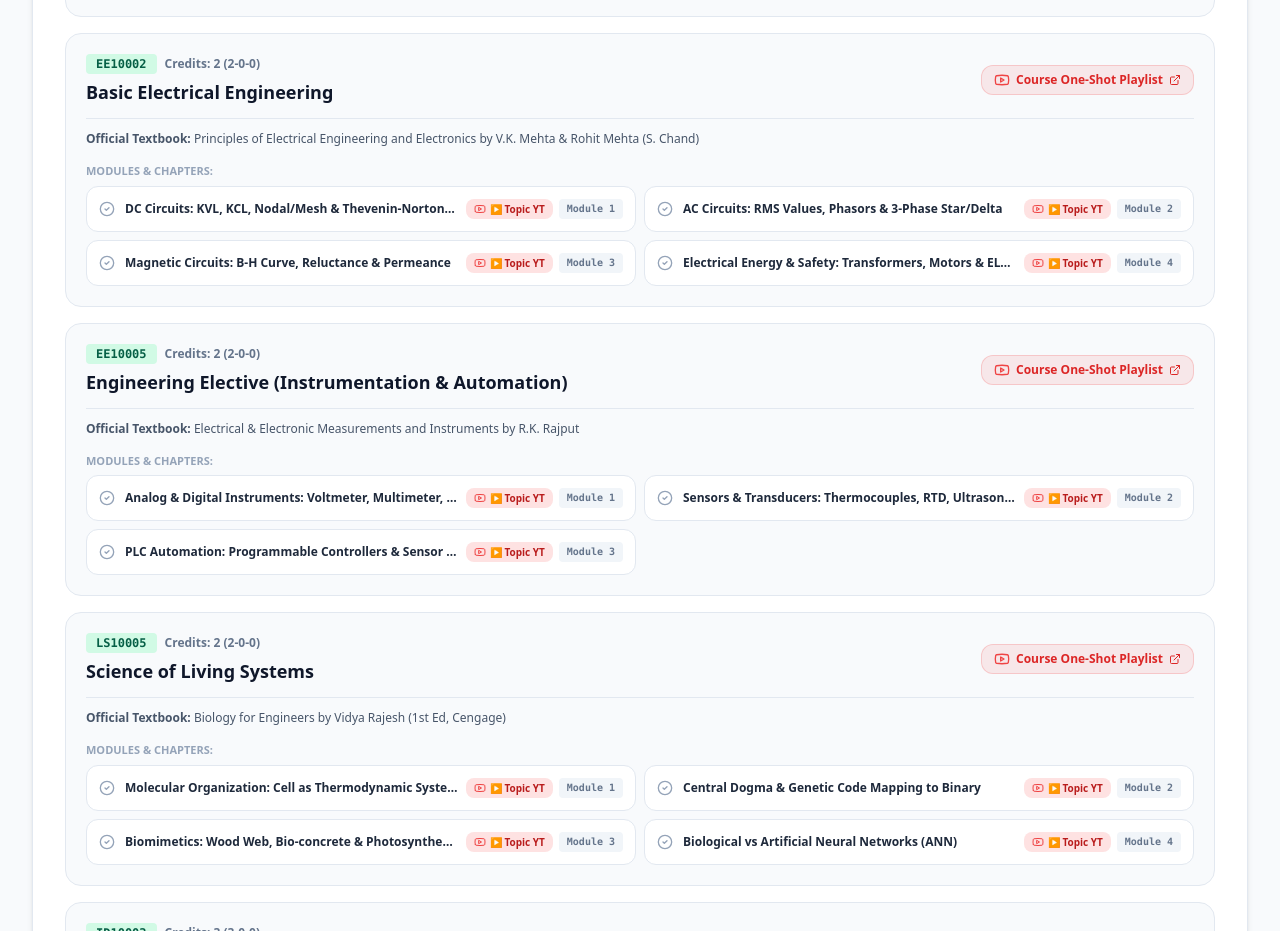
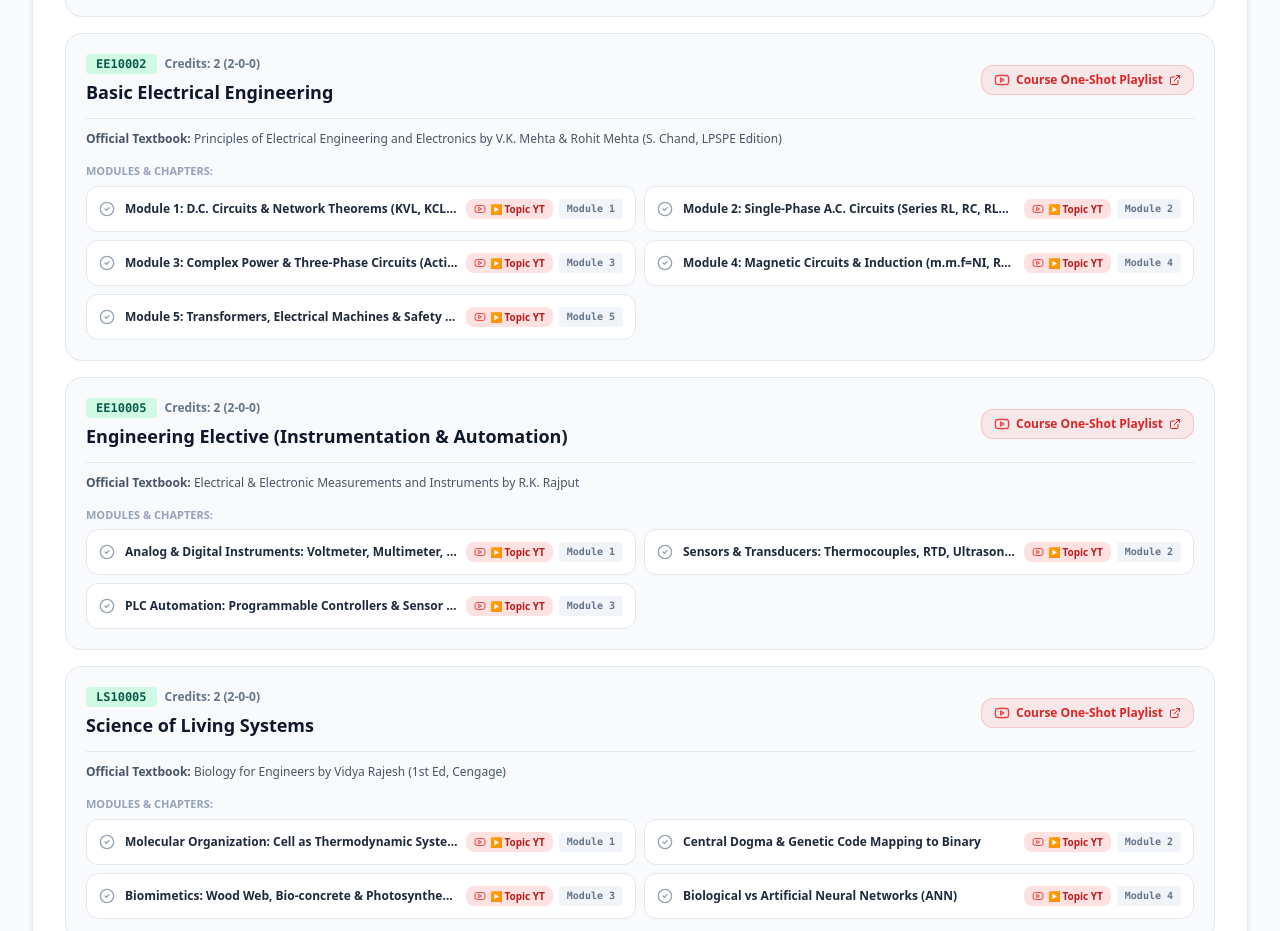
Before and after one commit to codearjunsingh/kiit-academic-companion, a React (Vite) app: page / in a window 1280 px wide. Shown: the part 1300-2231 px from the top of the page. Built offline with nearby package versions, Linux system fonts and the light colour scheme.

Commit message:
Enrich Basic Electrical Engineering (EE10002) with AC Circuits, 3-Phase Star/Delta, and Magnetic Circuits notes

```diff
--- a/src/data/subjectPrerequisites.ts
+++ b/src/data/subjectPrerequisites.ts
@@ -93,7 +93,7 @@ export const SUBJECT_PREREQUISITE_MAP: SubjectPrerequisiteData[] = [
     subjectCode: 'EE10002',
     subjectName: 'Basic Electrical Engineering',
     chapterId: 'ee1_ch1',
-    chapterTitle: 'DC Circuits: KVL, KCL, Nodal/Mesh & Thevenin-Norton',
+    chapterTitle: 'DC Circuits: KVL, KCL, Nodal/Mesh & Network Theorems',
     class6to12Prerequisites: [
       { id: 'req_ee1_1', label: 'Class 7 Electric Current & Battery Circuits', classLevel: 'Class 7' },
       { id: 'req_ee1_2', label: 'Class 8 Linear Equations in 2 Variables (Simultaneous Equations)', classLevel: 'Class 8-9' },
@@ -108,6 +108,30 @@ export const SUBJECT_PREREQUISITE_MAP: SubjectPrerequisiteData[] = [
       { id: 'kn_ee1_1', label: 'Nodal Analysis Matrix Solving', category: 'Circuit Theory' },
       { id: 'kn_ee1_2', label: 'Thevenin & Norton Equivalent Circuits', category: 'Network Theorems' },
       { id: 'kn_ee1_3', label: 'Maximum Power Transfer Theorem (R_L = R_th)', category: 'Power Analysis' }
+    ]
+  },
+  {
+    subjectCode: 'EE10002',
+    subjectName: 'Basic Electrical Engineering',
+    chapterId: 'ee1_ch2',
+    chapterTitle: 'AC Circuits, 3-Phase Systems & Magnetic Circuits',
+    class6to12Prerequisites: [
+      { id: 'req_ee1_ac1', label: 'Class 11 Complex Numbers (a + jb = r∠θ)', classLevel: 'Class 11' },
+      { id: 'req_ee1_ac2', label: 'Class 12 AC Alternating Current (RMS, Peak Values & Phasors)', classLevel: 'Class 12' },
+      { id: 'req_ee1_ac3', label: 'Class 12 Inductors (L), Capacitors (C) & Reactance (X_L, X_C)', classLevel: 'Class 12' },
+      { id: 'req_ee1_mag1', label: 'Class 12 Electromagnetic Induction & Solenoids', classLevel: 'Class 12' }
+    ],
+    suggestions: [
+      'Remember Star connection: V_Line = √3 * V_Phase, I_Line = I_Phase.',
+      'Remember Delta connection: V_Line = V_Phase, I_Line = √3 * I_Phase.',
+      'In Series RL, current lags voltage by θ; in Series RC, current leads voltage by θ.',
+      'Magnetic reluctance S = l / (a * μ0 * μr) is analogous to electrical resistance R = l / (a * σ).'
+    ],
+    newKnowledgeTopics: [
+      { id: 'kn_ee1_ac1', label: 'Complex Impedance (Z = R + jX) & Power Factor (cos θ)', category: 'AC Circuits' },
+      { id: 'kn_ee1_ac2', label: 'Active (P), Reactive (Q) & Apparent Power (S = P + jQ)', category: 'Complex Power' },
+      { id: 'kn_ee1_3p1', label: '3-Phase Star (Y) vs Delta (Δ) Balanced Systems', category: '3-Phase Power' },
+      { id: 'kn_ee1_mag2', label: 'B-H Magnetisation Curve & Hysteresis Loss Loop', category: 'Magnetic Circuits' }
     ]
   },
 
--- a/src/data/subjects.ts
+++ b/src/data/subjects.ts
@@ -82,14 +82,15 @@ export const SCHEME_A_SEM1_COURSES: Subject[] = [
     type: 'Theory',
     ltpc: { l: 2, t: 0, p: 0, total: 2, credits: 2 },
     prerequisites: 'Class 12 Current Electricity, Ohm Law, Magnetic Field',
-    textbook: 'Principles of Electrical Engineering and Electronics by V.K. Mehta & Rohit Mehta (S. Chand)',
-    referenceBook: 'Basic Electrical Engineering by D.C. Kulshreshtha',
-    youtubeSearchQuery: 'Basic Electrical Engineering EE10002',
+    textbook: 'Principles of Electrical Engineering and Electronics by V.K. Mehta & Rohit Mehta (S. Chand, LPSPE Edition)',
+    referenceBook: 'Basic Electrical Engineering by D.C. Kulshreshtha (McGraw Hill)',
+    youtubeSearchQuery: 'Basic Electrical Engineering EE10002 KIIT',
     chapters: [
-      { id: 'ee1_ch1', title: 'DC Circuits: KVL, KCL, Nodal/Mesh & Thevenin-Norton Theorems', module: 'Module 1', difficulty: 'Medium' },
-      { id: 'ee1_ch2', title: 'AC Circuits: RMS Values, Phasors & 3-Phase Star/Delta', module: 'Module 2', difficulty: 'Medium' },
-      { id: 'ee1_ch3', title: 'Magnetic Circuits: B-H Curve, Reluctance & Permeance', module: 'Module 3', difficulty: 'Easy' },
-      { id: 'ee1_ch4', title: 'Electrical Energy & Safety: Transformers, Motors & ELCB/MCB', module: 'Module 4', difficulty: 'Easy' },
+      { id: 'ee1_ch1', title: 'Module 1: D.C. Circuits & Network Theorems (KVL, KCL, Nodal/Mesh, Superposition, Thevenin, Norton & Max Power Transfer)', module: 'Module 1', difficulty: 'Medium' },
+      { id: 'ee1_ch2', title: 'Module 2: Single-Phase A.C. Circuits (Series RL, RC, RLC, Complex Impedance Z=R+jX, Power Factor & Series/Parallel Resonance)', module: 'Module 2', difficulty: 'Hard' },
+      { id: 'ee1_ch3', title: 'Module 3: Complex Power & Three-Phase Circuits (Active P=VIcosθ, Reactive Q=VIsinθ, Complex S=VI*, Star Y VL=√3Vph vs Delta Δ IL=√3Iph)', module: 'Module 3', difficulty: 'Hard' },
+      { id: 'ee1_ch4', title: 'Module 4: Magnetic Circuits & Induction (m.m.f=NI, Reluctance S=l/aμμ0, Air Gap, B-H Curve, Hysteresis Loop & Electric Comparison)', module: 'Module 4', difficulty: 'Medium' },
+      { id: 'ee1_ch5', title: 'Module 5: Transformers, Electrical Machines & Safety (Single-Phase Transformer EMF Eq, 3-Phase Induction Motor RMF/Slip & ELCB/MCB/Earthing)', module: 'Module 5', difficulty: 'Easy' },
     ]
   },
   {
```
